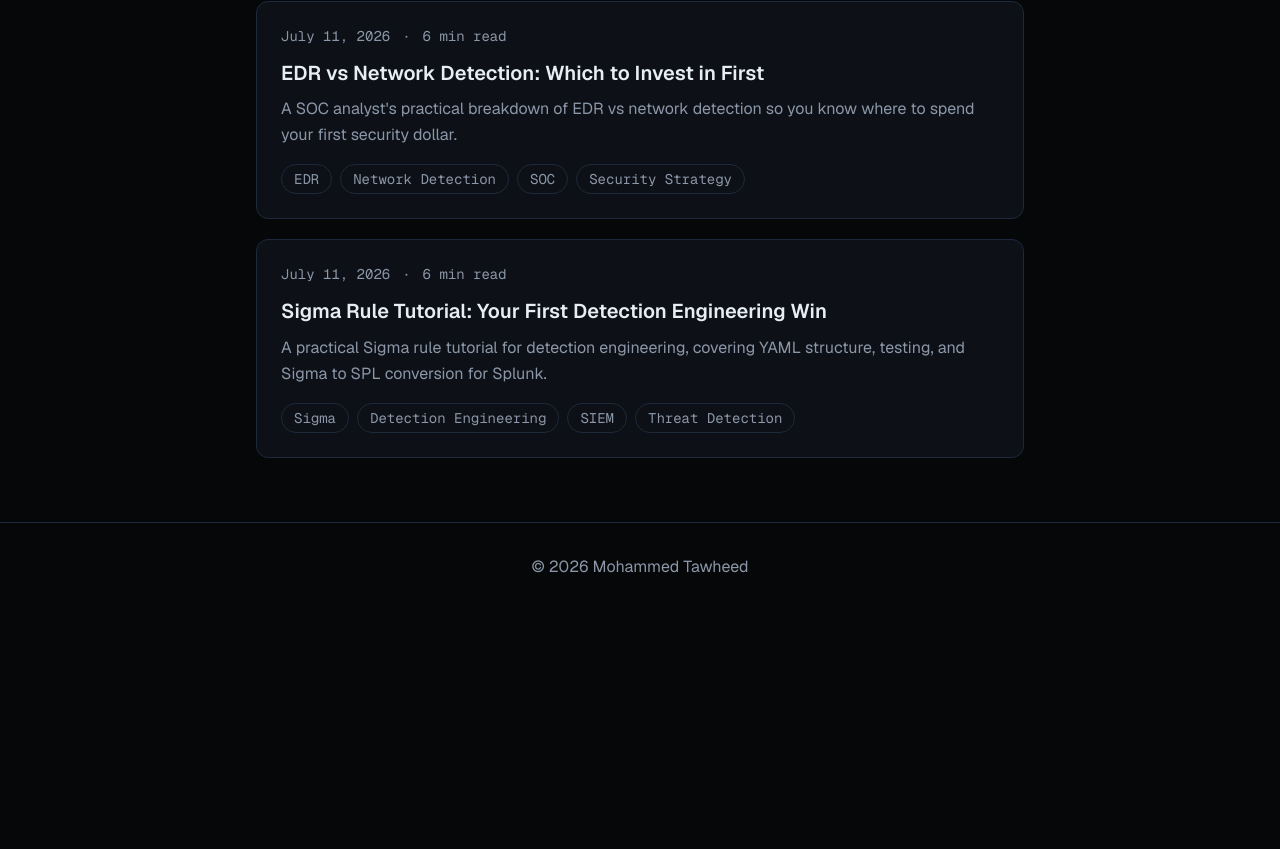
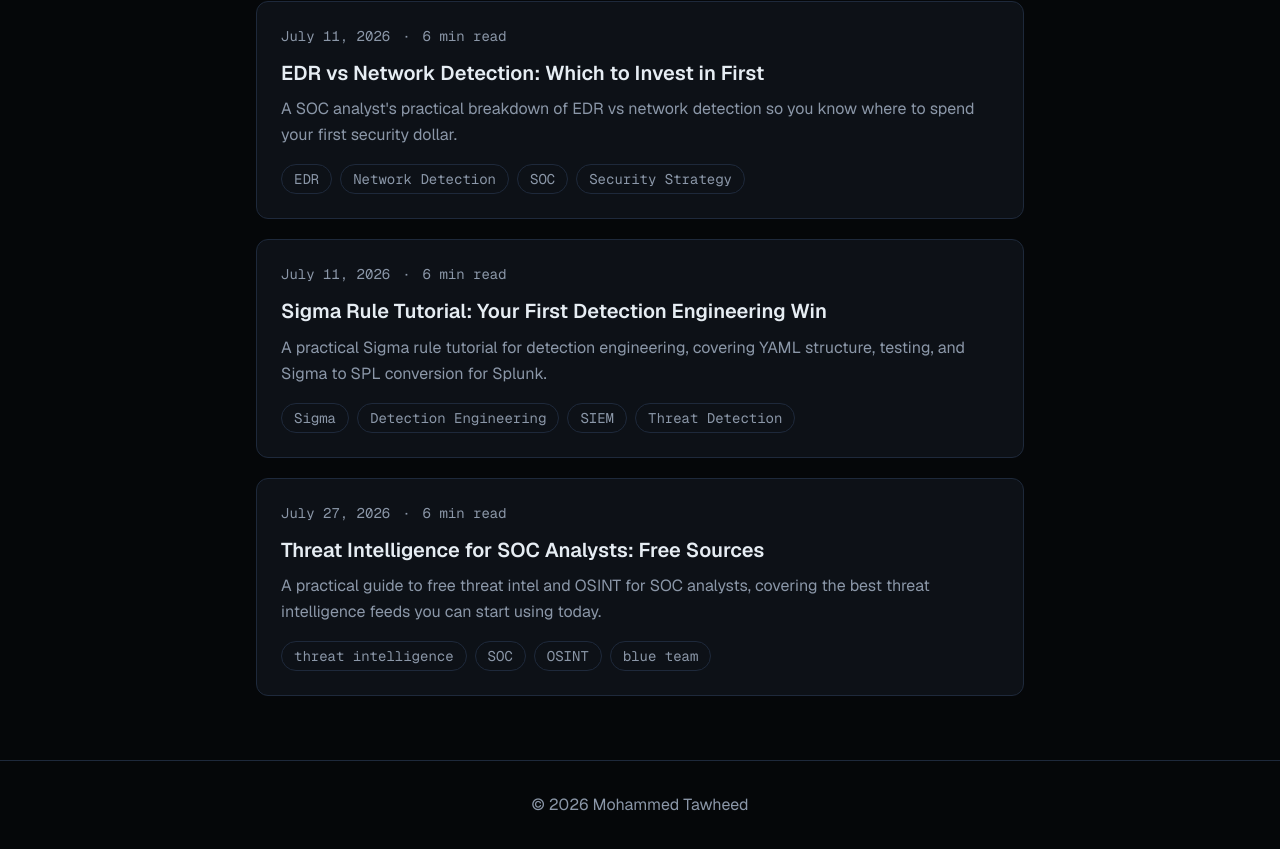
Before and after one commit to Tawheed30/portfolio, a Next.js app: page /blog in a window 1280 px wide. Shown: the part 1780-2629 px from the top of the page. Before the commit the page ends 2391 px from the top, so only its background shows below. Built offline with nearby package versions, Linux system fonts and the light colour scheme.

Commit message:
feat: Auto-generate blog post

```diff
--- a/src/data/blog.ts
+++ b/src/data/blog.ts
@@ -327,6 +327,44 @@ export const posts: BlogPost[] = [
         }
   ]
   },
+  {
+    slug: "threat-intelligence-for-soc-analysts-free-sources",
+    title: "Threat Intelligence for SOC Analysts: Free Sources",
+    date: "2026-07-27",
+    excerpt: "A practical guide to free threat intel and OSINT for SOC analysts, covering the best threat intelligence feeds you can start using today.",
+    readingTime: "6 min read",
+    tags: ["threat intelligence","SOC","OSINT","blue team"],
+    keywords: ["threat intelligence feeds","free threat intel","OSINT for SOC","SOC analyst","IOC enrichment","MITRE ATT&CK"],
+    content:   [
+        {
+              "body": "When you triage alerts all day, threat intelligence feeds are the difference between a wild guess and a confident verdict. The good news for junior analysts: you don't need an expensive platform to get started. There is a huge amount of free threat intel and quality OSINT for SOC work available if you know where to look. In this post I'll walk through the free threat intelligence feeds I actually reach for when investigating phishing, malicious URLs, and suspicious IPs — and how to wire them into your daily workflow without drowning in noise."
+        },
+        {
+              "heading": "Why Free Threat Intel Is Enough to Start",
+              "body": "As a SOC L1, most of my day is confirming whether an indicator is malicious and mapping the activity to MITRE ATT&CK. That work rarely needs premium subscriptions. Free threat intelligence feeds cover the majority of routine enrichment: is this hash known-bad, is this domain newly registered, has this IP shown up in abuse reports? Paid feeds add speed, curation, and coverage of targeted threats, but they don't change the fundamentals. Learning to enrich indicators with free OSINT for SOC investigations builds the exact reasoning skills you'll rely on regardless of tooling."
+        },
+        {
+              "heading": "The Free Feeds I Rely On",
+              "body": "For file and URL analysis, VirusTotal (free tier) and URLhaus from abuse.ch are my first stops. abuse.ch is a goldmine overall — MalwareBazaar for samples, ThreatFox for IOCs, and Feodo Tracker for botnet C2 IPs, all downloadable. For IP reputation I use AbuseIPDB and GreyNoise (which is great for separating internet background scanning from targeted activity). AlienVault OTX gives you community pulses you can pivot through, and the Emerging Threats open ruleset feeds Suricata/Snort detections. For phishing specifically, PhishTank and OpenPhish help confirm reported URLs. Every one of these has a free tier that's genuinely useful."
+        },
+        {
+              "heading": "Enrich Automatically With Python",
+              "body": "Manually pasting indicators into five websites doesn't scale. A small Python script that queries these APIs turns 15 minutes of clicking into seconds. The `requests` library handles most of the free APIs, and OTX has an official `OTXv2` SDK. I'll typically write a function that takes an IOC, hits VirusTotal, AbuseIPDB, and ThreatFox, and returns a compact summary I can drop into a ticket. Just respect the rate limits on free tiers and cache results so you're not re-querying the same domain 50 times a shift. Even a rough script beats tab-switching."
+        },
+        {
+              "heading": "Feed It Into Splunk or QRadar",
+              "body": "Threat intel is most powerful inside your SIEM. In Splunk you can maintain lookup tables of known-bad indicators and match them against proxy, DNS, and firewall logs; the Threat Intelligence framework in Splunk Enterprise Security automates a lot of this. QRadar supports reference sets and threat feed integrations for the same purpose. Start small: pull a curated list from ThreatFox or Feodo Tracker, load it as a lookup, and correlate against your egress logs. This is exactly the kind of enrichment that helps you go from 'alert fired' to 'here's the ATT&CK technique and here's the evidence.'"
+        },
+        {
+              "heading": "Avoid Alert Fatigue From Feeds",
+              "body": "More feeds is not better. Blindly ingesting large IOC lists commonly floods the SIEM with low-confidence matches and buries real signal. Prioritize feeds with confidence scoring and short-lived, high-fidelity indicators (C2 IPs, active phishing URLs) over massive static blocklists. Always keep context: an indicator flagged months ago may be sinkholed or reassigned. Tune ruthlessly and document why you trust each source."
+        },
+        {
+              "heading": "Takeaway",
+              "body": "You can build a solid enrichment pipeline entirely on free threat intel. Pick three or four feeds — VirusTotal, abuse.ch, AbuseIPDB, and OTX are a strong starter set — automate lookups with Python, and pipe curated indicators into Splunk or QRadar. Master that free stack first; the paid tools make far more sense once you understand the fundamentals. Want more SOC-analyst walkthroughs like this? Check out the rest of my portfolio."
+        }
+  ]
+  },
 ];
 
 export function getPostBySlug(slug: string) {
```
